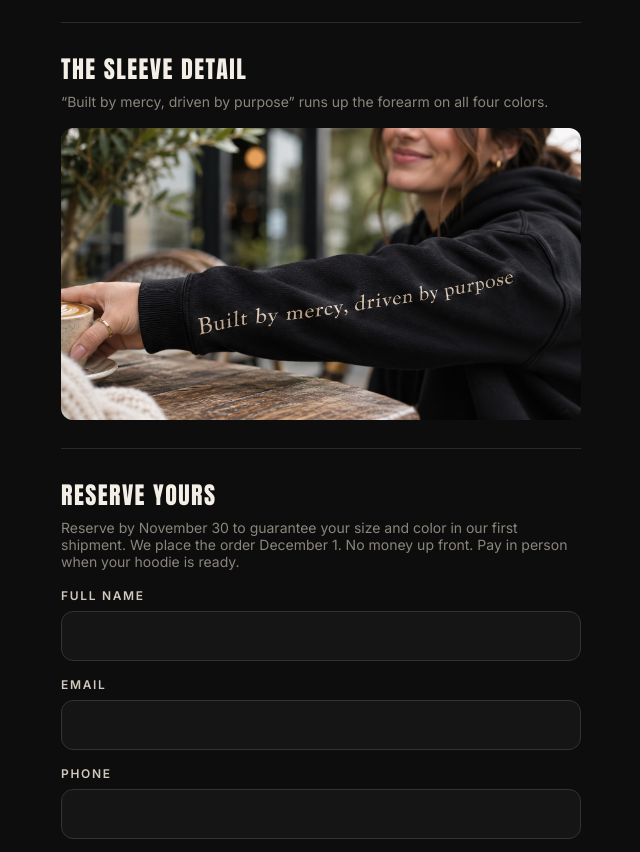
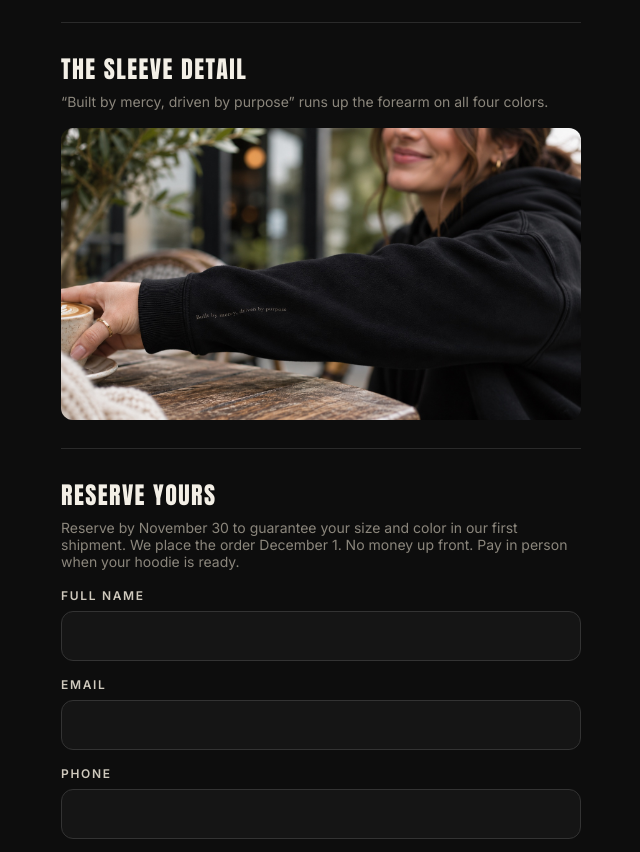
Before and after one commit to nelson8210/mercybuilt-site, a plain HTML site: page preorder/index.html in a window 1280 px wide. Shown: the part 1860-2712 px from the top of the page, without its empty margins (319-959 px from the left). Drawn offline with nearby package versions, Linux system fonts and the light colour scheme.

Commit message:
Reduce sleeve print and follow the fabric near the cuff

```diff
--- a/preorder/index.html
+++ b/preorder/index.html
@@ -82,7 +82,7 @@ footer{padding:30px 0 40px;text-align:center;color:var(--muted);font-size:12px;l
   <section id="sleeve">
     <h2>The sleeve detail</h2>
     <p class="hint">“Built by mercy, driven by purpose” runs up the forearm on all four colors.</p>
-    <img src="../assets/hoodie-sleeve-preview.jpg" alt="Design preview of cream lettering starting at the cuff of the black hoodie" width="1672" height="941" loading="lazy" style="display:block;width:100%;height:auto;border-radius:12px">
+    <img src="../assets/hoodie-sleeve-detail.jpg" alt="Design preview of small muted lettering following the fabric near the cuff of the black hoodie" width="1672" height="941" loading="lazy" style="display:block;width:100%;height:auto;border-radius:12px">
   </section>
 
   <section id="preorder">
```
Also changed, not shown: assets/hoodie-sleeve-detail.jpg (added).
